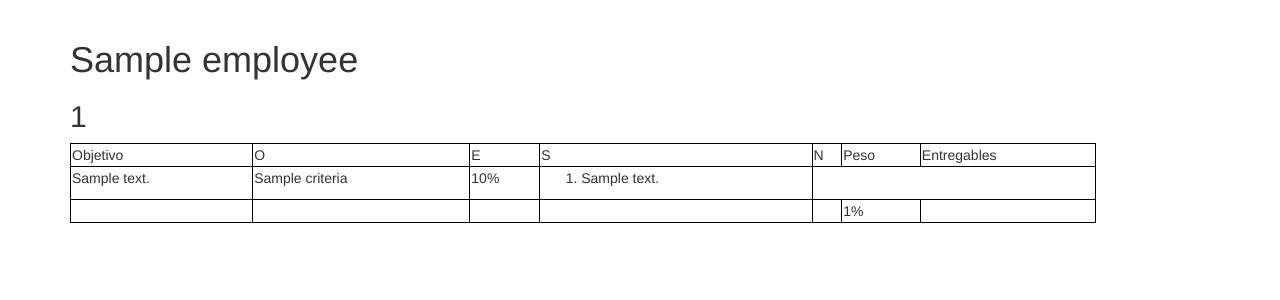
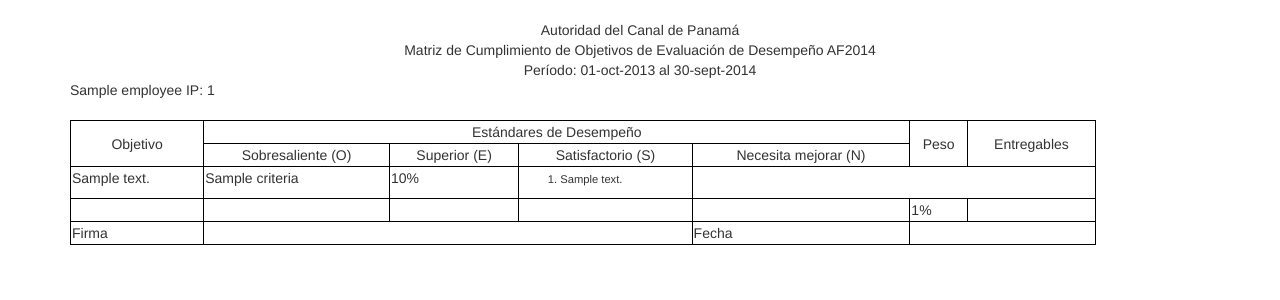
Before and after one commit to luiscberrocal/rango_tutorial, a Django app: template templates/goalmatrix/employee.html in a window 1280 px wide. Shown: the part 52-352 px from the top of the page. Run offline with Django 3.2, Linux system fonts and the light colour scheme; the template is opened without the code that fills it: most values are stand-ins (such as "Sample title", 1, 10 or a date in 2020); parts of the project's set-up code (start-up, migrations or seed data) failed here and were passed over; some libraries are stand-ins or nearby versions.

Commit message:
Minor adjustment to compliance matrix

```diff
--- a/static/css/goalmatrix.css
+++ b/static/css/goalmatrix.css
@@ -13,7 +13,14 @@
 }
 table#matrix > thead > tr > td{
 	border: 1px solid black;
+	text-align: center;
 }
 .goal {
 	vertical-align:text-top;
 }
+.goal-deliverable{
+	font-size:80%
+}
+.acp{
+	text-align: center;
+}
--- a/templates/goalmatrix/employee.html
+++ b/templates/goalmatrix/employee.html
@@ -3,18 +3,23 @@
 {% block title %}Employee Matrix{% endblock %}
 
 {% block content %}
-	<h1>{{ employee }}</h1>
-	<h2>{{ employee.company_id }}</h2>
+	<div class='acp'>Autoridad del Canal de Panamá</div>
+	<div class='acp'>Matriz de Cumplimiento de Objetivos de Evaluación de Desempeño AF2014</div>
+	<div class='acp'>Período: 01-oct-2013 al 30-sept-2014</div>
+	<div class='employee-name'>{{ employee }} IP: {{ employee.company_id }}</div>
 	<table id="matrix">
 		<thead>
 			<tr>
-				<td>Objetivo</td>
-				<td>O</td>
-				<td>E</td>
-				<td>S</td>
-				<td>N</td>
-				<td>Peso</td>
-				<td>Entregables</td>
+				<td rowspan='2'>Objetivo</td>
+				<td colspan='4'>Estándares de Desempeño</td>
+				<td rowspan='2'>Peso</td>
+				<td rowspan='2'>Entregables</td>
+			</tr>
+			<tr>
+				<td>Sobresaliente (O)</td>
+				<td>Superior (E)</td>
+				<td>Satisfactorio (S)</td>
+				<td>Necesita mejorar (N)</td>
 			</tr>
 		</thead>
 	{% for assignment in employee.assignment_set.all %}
@@ -42,6 +47,11 @@
 		<td>{{ employee.total_assignment }}%</td>
 		<td>&nbsp;</td>
 	</tr>
-
+	<tr>
+		<td>Firma</td>
+		<td colspan='3'>&nbsp;</td>
+		<td>Fecha</td>
+		<tdcolspan='2'>&nbsp;</td>
+	</tr>
 	</table>
 {% endblock %}
```
